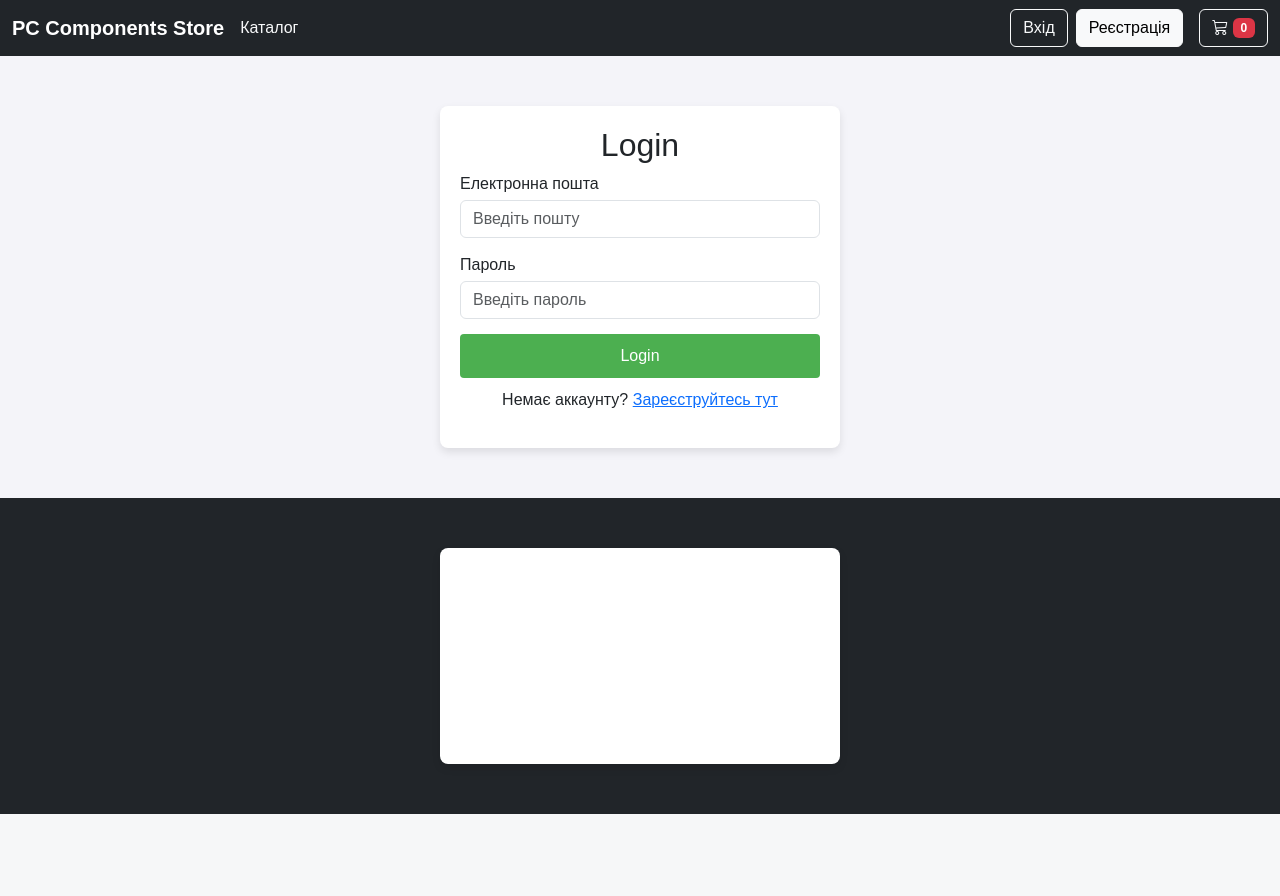
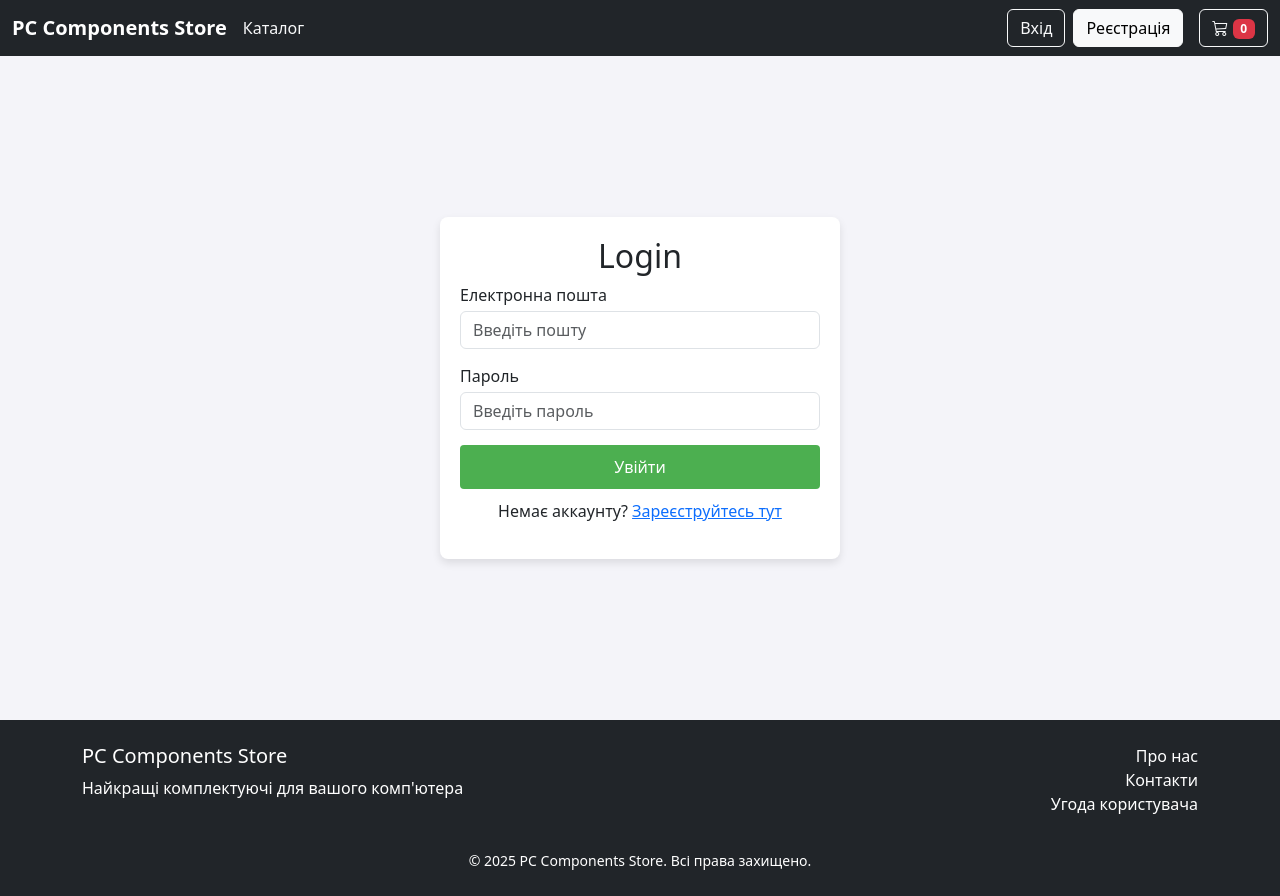
Before and after one commit to Danya-Oleksuk/pc-components-shop, a Django app: page /user/login/ in a window 1280 px wide. Before the commit the page ends 814 px from the top, so only its background shows below. Run offline with Django 5.2, Linux system fonts and the light colour scheme.

Commit message:
Fix footer position to stay at bottom

```diff
--- a/templates/users/login.html
+++ b/templates/users/login.html
@@ -1,21 +1,53 @@
 {% extends "base.html" %}
-{% block content %}
-    <meta charset="UTF-8">
-    <meta name="viewport" content="width=device-width, initial-scale=1.0">
-    <title>Login</title>
+
+{% block title %}Login{% endblock %}
+
+{% block styles %}
 <style>
-        body { font-family: Arial, sans-serif; background-color: #f4f4f9; margin: 0; padding: 0; }
-        .container { width: 100%; max-width: 400px; margin: 50px auto; padding: 20px; background-color: white; border-radius: 8px; box-shadow: 0 4px 8px rgba(0,0,0,0.1); }
+    main {
+        display: flex;
+        justify-content: center;
+        align-items: center;
+        min-height: calc(100vh - 136px); /* подбирается под высоту header + footer */
+        background-color: #f4f4f9;
+    }
+
+    .login-container {
+        width: 100%;
+        max-width: 400px;
+        padding: 20px;
+        background-color: white;
+        border-radius: 8px;
+        box-shadow: 0 4px 8px rgba(0,0,0,0.1);
+    }
+
     h2 { text-align: center; }
     label { display: block; margin: 8px 0 4px; }
-        input { width: 100%; padding: 10px; margin-bottom: 15px; border: 1px solid #ddd; border-radius: 4px; }
-        button { width: 100%; padding: 10px; background-color: #4CAF50; color: white; border: none; border-radius: 4px; cursor: pointer; }
+    input {
+        width: 100%;
+        padding: 10px;
+        margin-bottom: 15px;
+        border: 1px solid #ddd;
+        border-radius: 4px;
+    }
+    button {
+        width: 100%;
+        padding: 10px;
+        background-color: #4CAF50;
+        color: white;
+        border: none;
+        border-radius: 4px;
+        cursor: pointer;
+    }
     button:hover { background-color: #45a049; }
     .register-link { text-align: center; margin-top: 10px; }
 </style>
+{% endblock %}
 
-    <div class="container">
+{% block content %}
+<div class="login-container">
     <h2>Login</h2>
+
     {% if form.errors %}
       <ul>
         {% for field in form %}
@@ -38,8 +70,9 @@
         <label for="{{ form.password.id_for_label }}">Пароль</label>
         {{ form.password }}
 
-            <button type="submit">Login</button>
+        <button type="submit">Увійти</button>
     </form>
+
     <div class="register-link">
         <p>Немає аккаунту? <a href="{% url 'users:register' %}">Зареєструйтесь тут</a></p>
     </div>
```
Also changed, not shown: templates/users/register.html (+43 -11 lines). Lines whose indentation alone changed are shown as unchanged.
